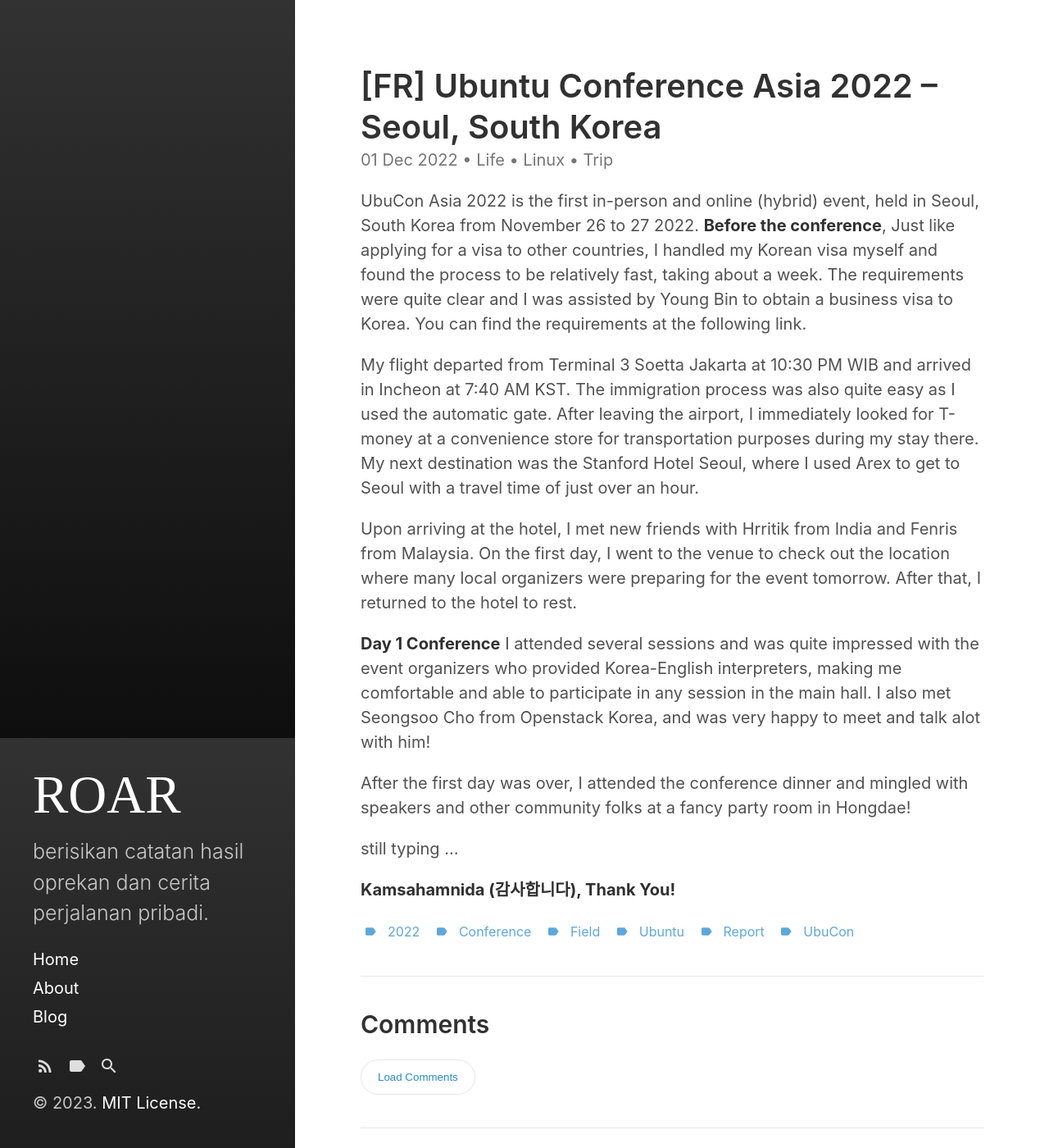
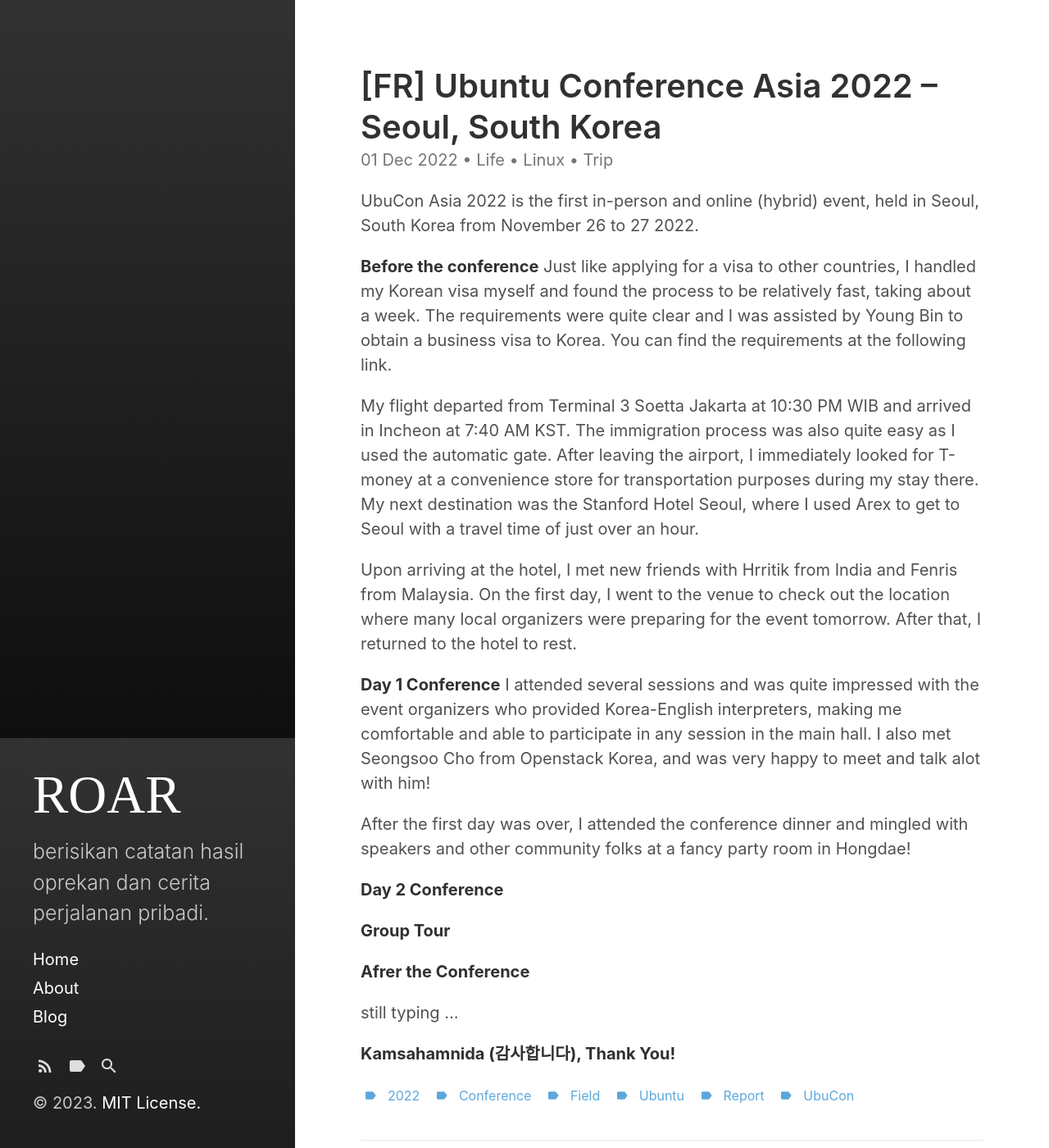
Before and after one commit to aryulianto/aryulianto.github.io, a Jekyll site: the page built from _posts/2022-12-01-fr-ubuntu-conference-asia-2022-seoul-south-korea.md, in a window 1280 px wide and 1400 px high. Shown: the whole window at 82% size. Built offline with Jekyll 4.4.1, drawn with Linux system fonts in a browser that asks for light colours; some web fonts are replaced.

Commit message:
fix layout

```diff
--- a/_posts/2022-12-01-fr-ubuntu-conference-asia-2022-seoul-south-korea.md
+++ b/_posts/2022-12-01-fr-ubuntu-conference-asia-2022-seoul-south-korea.md
@@ -19,7 +19,8 @@ tags:
   - UbuCon
 ---
 UbuCon Asia 2022 is the first in-person and online (hybrid) event, held in Seoul, South Korea from November 26 to 27 2022.
-**Before the conference**,
+
+**Before the conference**
 Just like applying for a visa to other countries, I handled my Korean visa myself and found the process to be relatively fast, taking about a week. The requirements were quite clear and I was assisted by Young Bin to obtain a business visa to Korea. You can find the requirements at the following link.
 
 My flight departed from Terminal 3 Soetta Jakarta at 10:30 PM WIB and arrived in Incheon at 7:40 AM KST. The immigration process was also quite easy as I used the automatic gate. After leaving the airport, I immediately looked for T-money at a convenience store for transportation purposes during my stay there. My next destination was the Stanford Hotel Seoul, where I used Arex to get to Seoul with a travel time of just over an hour.
@@ -31,6 +32,12 @@ I attended several sessions and was quite impressed with the event organizers wh
 
 After the first day was over, I attended the conference dinner and mingled with speakers and other community folks at a fancy party room in Hongdae!
 
+**Day 2 Conference**
+
+**Group Tour**
+
+**Afrer the Conference**
+
 still typing ...
 
 **Kamsahamnida (감사합니다), Thank You!**
```
